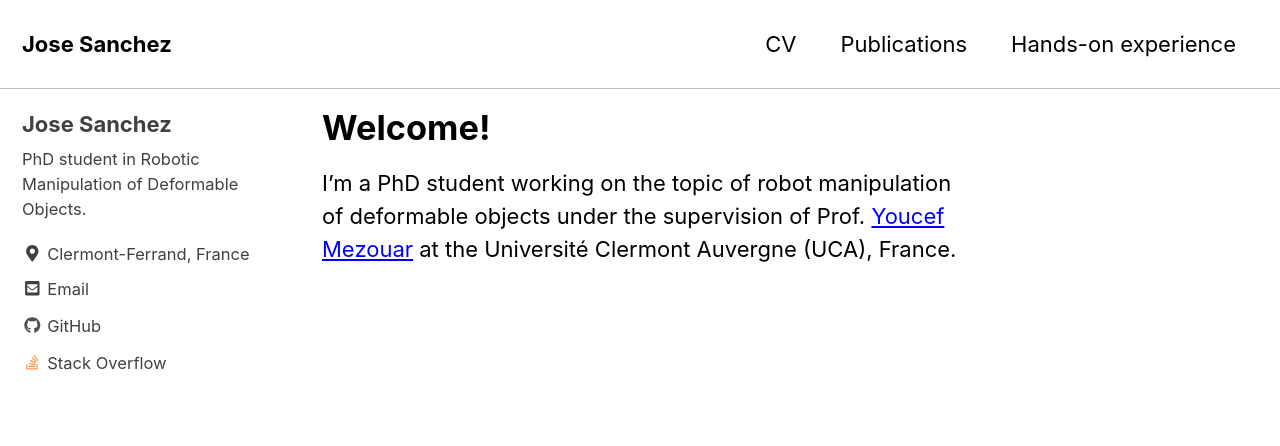
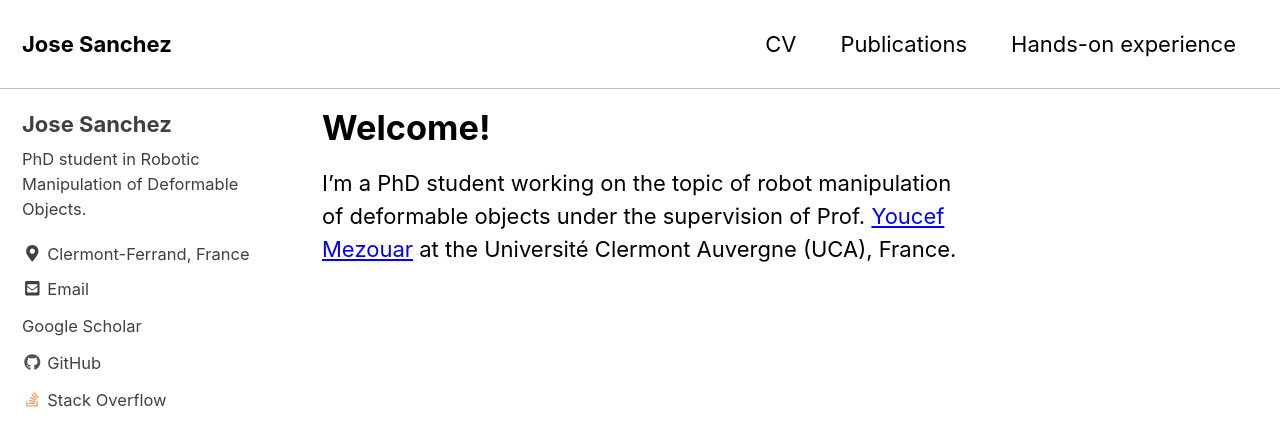
Before and after one commit to jsanch2s/jsanch2s.github.io, a Jekyll site: the page built from _pages/about.md, in a window 1280 px wide and 900 px high. Shown: the top 446 px of the window. Built offline with Jekyll 4.4.1, drawn with Linux system fonts in a browser that asks for light colours; cached includes are drawn as plain includes; nearby versions of some CDN libraries; our own code applies the rules of GitHub Pages for plain Markdown files.

Commit message:
Add GoogleScholar link

```diff
--- a/_includes/author-profile.html
+++ b/_includes/author-profile.html
@@ -145,6 +145,14 @@
         </li>
       {% endif %}
 
+      {% if author.googlescholar %}
+        <li>
+          <a href="{{ author.googlescholar }}">
+            <i class="ai ai-google-scholar-square ai-fw"></i> Google Scholar
+          </a>
+        </li>
+      {% endif %}
+
       {% if author.github %}
         <li>
           <a href="https://github.com/{{ author.github }}" itemprop="sameAs">
```
